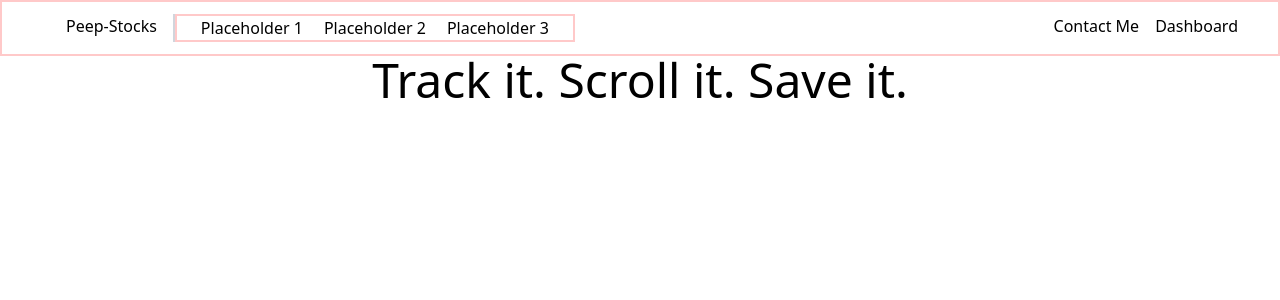
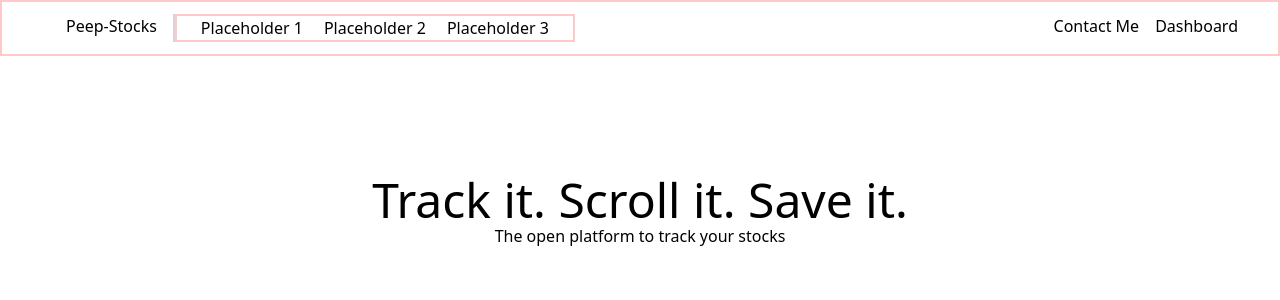
Before and after one commit to ranjanaditya452/Peep_Stocks, a React (Vite) app in the folder stock-trackerFE/: page / in a window 1280 px wide. Shown: the top 300 px of the page. Built offline with nearby package versions, Linux system fonts and the light colour scheme.

Commit message:
Need to refactor and use grid in some areas, definitely lacking in exp

```diff
--- a/stock-trackerFE/src/components/micro-components/Navbar.jsx
+++ b/stock-trackerFE/src/components/micro-components/Navbar.jsx
@@ -2,8 +2,8 @@ import React from 'react'
 
 const Navbar = () => {
   return (
-  <div className='flex flex-col '>
-   <div className='flex py-3 pl-16 border-2 border-red-200'>
+  <div className='flex flex-col h-screen'>
+   <div className='flex py-3 pl-16 grow-none  border-2 border-red-200'>
      <div className='border-r-2 border-gray-300 pr-4'>Peep-Stocks</div>
      <div className='flex justify-between w-100 px-6 border-2 border-red-200 '>
       <div>Placeholder&nbsp;1</div>
@@ -15,8 +15,9 @@ const Navbar = () => {
       <div>Dashboard</div>
      </div>
    </div>
-   <div className='flex justify-center content-center grow  border-red-200'>
-    <h1 className='text-5xl  border-blue-500'>Track it. Scroll it. Save it.</h1>
+   <div className='flex flex-col grow items-center mt-30'>
+    <div className='text-5xl  '>Track it. Scroll it. Save it.</div>
+    <div className=''>The open platform to track your stocks</div>
    </div>
   </div>
 
```
